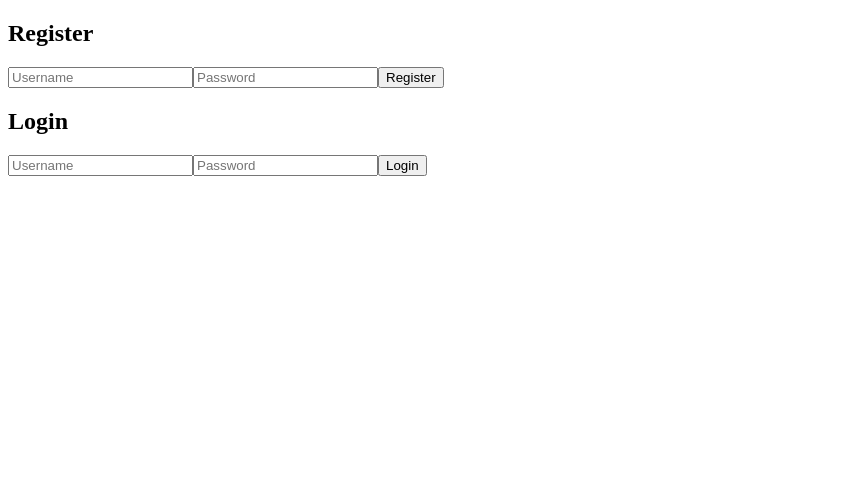
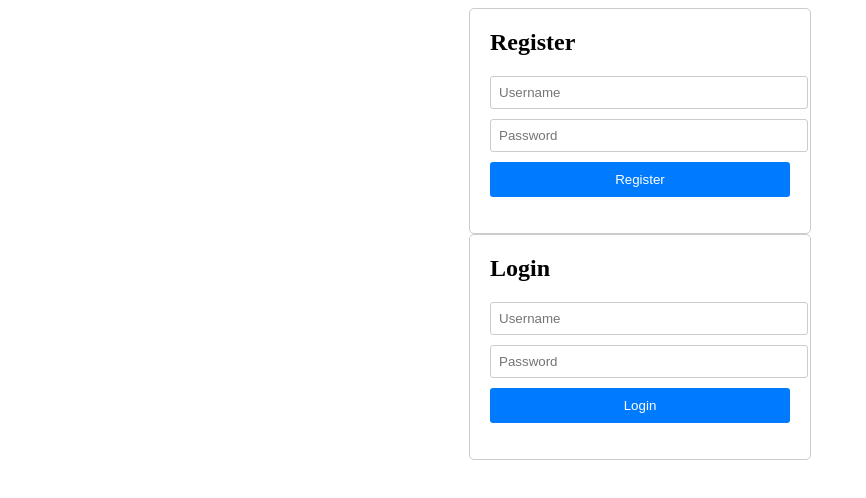
Before and after one commit to prrockzed/FireDetection, a React (Create React App) app in the folder client/: page / in a window 1280 px wide. Shown: the top 498 px of the page, without its empty margins (0-866 px from the left). Built offline with nearby package versions, Linux system fonts and the light colour scheme; the HTML template or start-up script is replaced by a standard one.

Commit message:
Modified signup login page

```diff
--- a/client/src/components/style.css
+++ b/client/src/components/style.css
@@ -0,0 +1,39 @@
+/* client/src/components/style.css */
+.auth-form {
+    width: 300px;
+    margin: auto;
+    padding: 20px;
+    border: 1px solid #ccc;
+    border-radius: 5px;
+}
+
+.auth-form h2 {
+    margin-top: 0;
+}
+
+.auth-form input {
+    width: 100%;
+    margin-bottom: 10px;
+    padding: 8px;
+    border-radius: 3px;
+    border: 1px solid #ccc;
+}
+
+.auth-form button {
+    width: 100%;
+    padding: 10px;
+    background-color: #007bff;
+    color: #fff;
+    border: none;
+    border-radius: 3px;
+    cursor: pointer;
+}
+
+.auth-form button:hover {
+    background-color: #0056b3;
+}
+
+.message {
+    margin-top: 10px;
+    color: green;
+}
```
